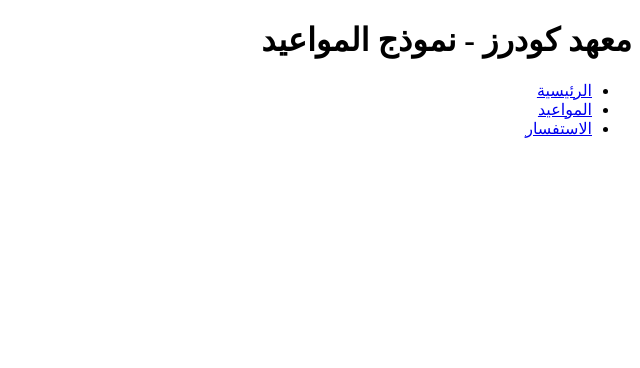
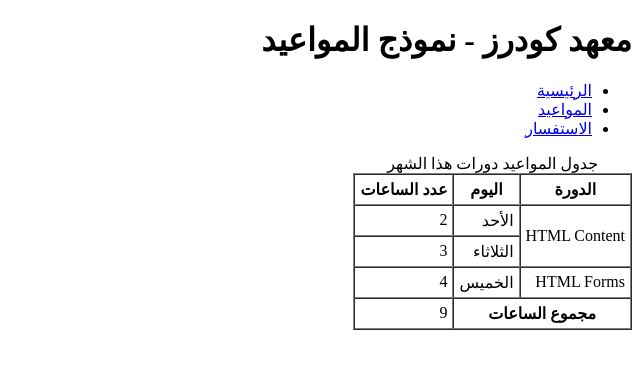
Before and after one commit to lieithibrahim-cpu/coderz-institute, a plain HTML site: page session-5/Pages/schedule.html in a window 1280 px wide. Shown: the whole page, without its empty margins (640-1280 px from the left). Drawn offline with Linux system fonts and the light colour scheme.

Commit message:
add table

```diff
--- a/session-5/Pages/schedule.html
+++ b/session-5/Pages/schedule.html
@@ -16,5 +16,43 @@
             <li><a href="enquiry.html">الاستفسار</a></li>
         </ul>
     </nav>
+    <main>
+        <section>
+            <article>
+                <table border="1" cellpadding="5" cellspacing="0">
+                    <caption>جدول المواعيد دورات هذا الشهر</caption>
+                    <thead>
+                        <tr>
+                            <th scope="col">الدورة</th>
+                            <th scope="col">اليوم</th>
+                            <th scope="col">عدد الساعات</th>
+                        </tr>
+                    </thead>
+                    <tbody>
+                        <tr>
+                            <td scope="row" rowspan="2">HTML Content</td>
+                            <td>الأحد</td>
+                            <td>2</td>
+                        </tr>
+                        <tr>
+                            <td>الثلاثاء</td>
+                            <td>3</td>
+                        </tr>
+                        <tr>
+                            <td scope="row">HTML Forms</td>
+                            <td>الخميس</td>
+                            <td>4</td>
+                        </tr>
+                    </tbody>
+                    <tfoot>
+                        <tr>
+                            <th scope="row" colspan="2">مجموع الساعات</th>
+                            <td>9</td>
+                        </tr>
+                    </tfoot>
+                </table>
+            </article>
+        </section>
+    </main>
 </body>
 </html>
```
Also changed, not shown: session-5/answers.txt.
